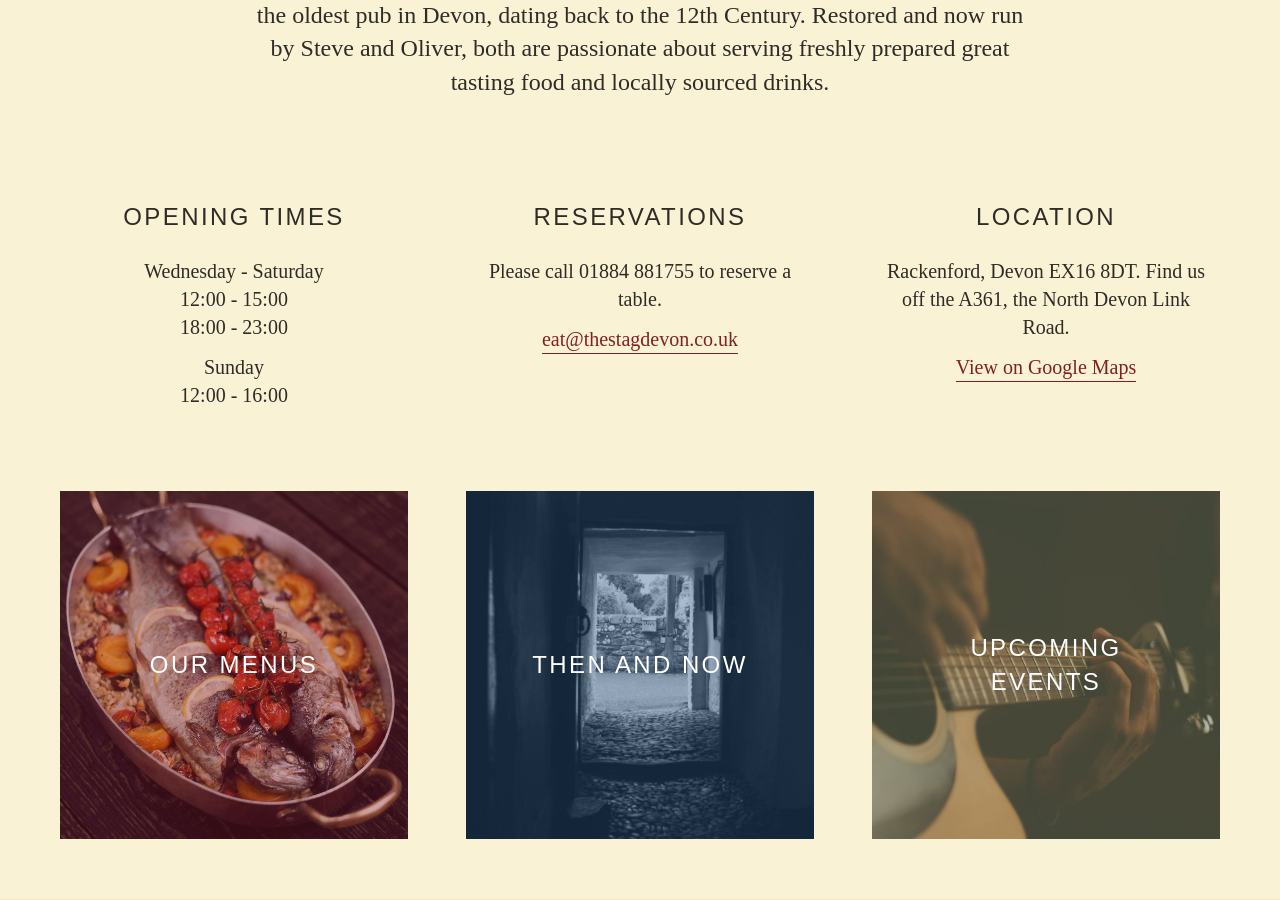
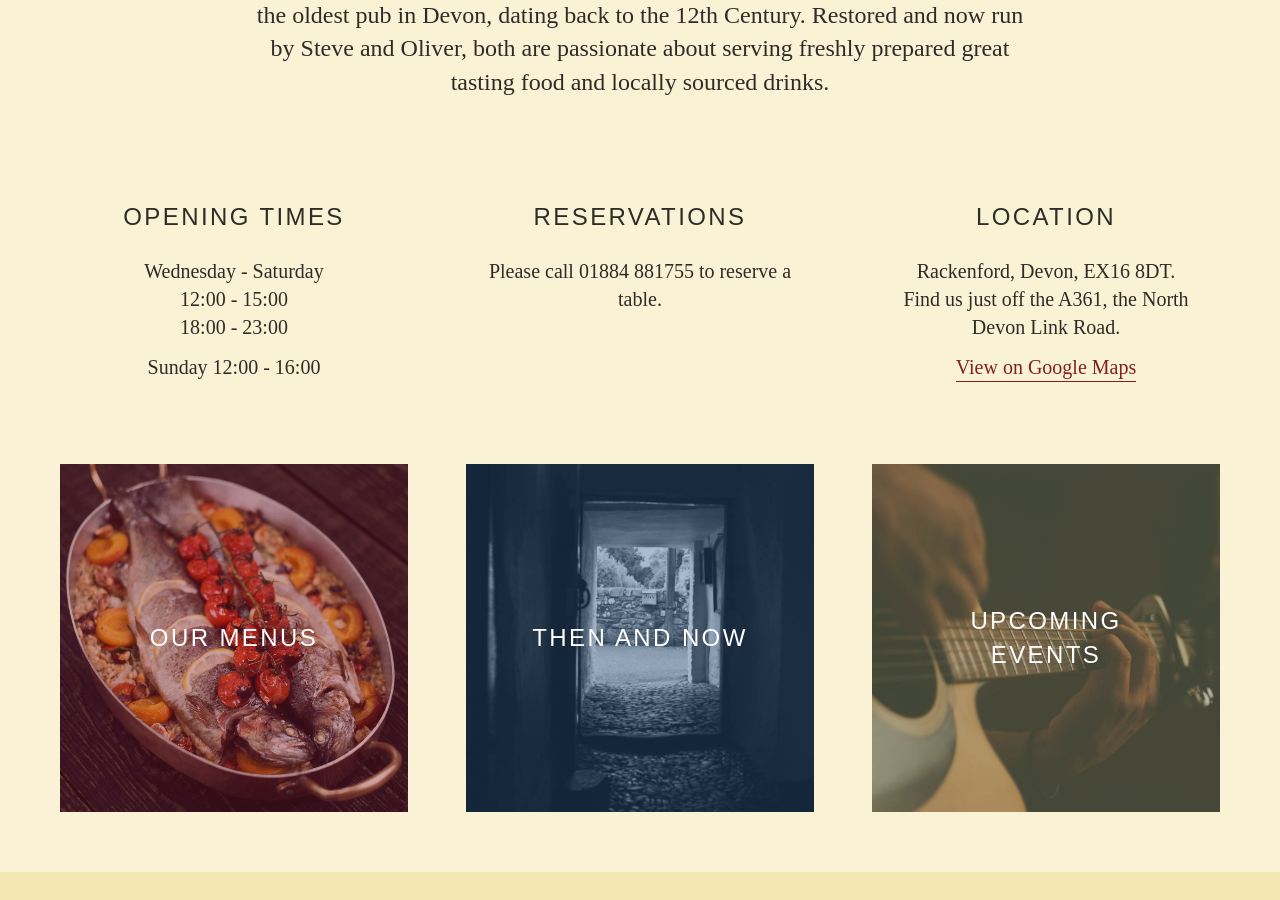
Before and after one commit to nigelpayne/thestagrackenford, a Jekyll site: the page built from index.markdown, in a window 1280 px wide and 900 px high, scrolled down 1266 px. Built offline with Jekyll 4.4.1, drawn with Linux system fonts in a browser that asks for light colours; some web fonts are replaced; some of the changed text lies outside the part shown.

Commit message:
add home layout

```diff
--- a/_config.yml
+++ b/_config.yml
@@ -48,16 +48,17 @@
 telephone: '01884 881755'
 email_address: eat@thestagdevon.co.uk
 opening_times_text: |-
-  Wednesday - Saturday
-  12:00 - 15:00
+  Wednesday - Saturday\
+  12:00 - 15:00\
   18:00 - 23:00
 
   Sunday
   12:00 - 16:00
 reservations_text: Please call 01884 881755 to reserve a table.
 location_text: |-
-  Devon, EX16 8DT.
+  Rackenford, Devon, EX16 8DT.\
   Find us just off the A361, the North Devon Link Road.
+
   [View on Google Maps](https://goo.gl/maps/3fejJabqST38Rr4J8)
 theme: minima
 plugins:
--- a/_includes/footer.html
+++ b/_includes/footer.html
@@ -3,36 +3,26 @@
   <div class="container">
     <div class="column">
       <h5>The Stag Rackenford</h5>
-      <p>Rumoured to be the oldest pub in Devon.
-        TripAdvisor Certificate of Excellence 2019.
-        Dog friendly.</p>
+      {{ site.footer_description_text | markdownify}}
     </div>
 
     <div class="column">
       <h5>Location</h5>
-      <p>Devon, EX16 8DT.</p>
-
-      <p>Find us just off the A361,
-        the North Devon Link Road.</p>
-
-      <p><a href="https://goo.gl/maps/3fejJabqST38Rr4J8">View on Google Maps</a></p>
+      {{ site.location_text | markdownify}}
     </div>
 
     <div class="column">
       <h5>Opening Times</h5>
-      <p>Wednesday - Saturday<br>
-        12:00 - 15:00<br>
-        18:00 - 23:00</p>
-      <p>Sunday<br>
-        12:00 - 16:00</p>
+      {{ site.opening_times_text | markdownify}}
     </div>
 
     <div class="column">
       <h5>Follow us</h5>
       <ul class="social-links">
-        <li><a href=""><img src="/assets/img/icon/facebook.svg" width="24" height="24" class="icon" alt="Follow The Stag Rackenford on Facebook"> Facebook</a></li>
-        <li><a href=""><img src="/assets/img/icon/instagram.svg" width="24" height="24" class="icon" alt="Follow The Stag Rackenford on Instagram"> Instagram</a></li>
-        <li><a href=""><img src="/assets/img/icon/tripadvisor.svg" width="24" height="24" class="icon" alt="The Stag Rackenford TripAdvisor"> TripAdvisor</a></li>
+        <li><a href="{{ site.facebook_url }}"><img src="/assets/img/icon/facebook.svg" width="24" height="24" class="icon" alt="Follow The Stag Rackenford on Facebook"> Facebook</a></li>
+        <li><a href="{{ site.twitter_url }}"><img src="/assets/img/icon/twitter.svg" width="24" height="24" class="icon" alt="Follow The Stag Rackenford on Twitter"> Twitter</a></li>
+        <li><a href="{{ site.instagram_url }}"><img src="/assets/img/icon/instagram.svg" width="24" height="24" class="icon" alt="Follow The Stag Rackenford on Instagram"> Instagram</a></li>
+        <li><a href="{{ site.tripadvisor_url }}"><img src="/assets/img/icon/tripadvisor.svg" width="24" height="24" class="icon" alt="The Stag Rackenford TripAdvisor"> TripAdvisor</a></li>
       </ul>
     </div>
   </div>
--- /dev/null
+++ b/_layouts/home.html
@@ -0,0 +1,88 @@
+<!doctype html>
+<html>
+
+<head>
+	<meta charset="utf-8">
+	<meta http-equiv="X-UA-Compatible" content="IE=edge">
+	<meta name="viewport" content="width=device-width, initial-scale=1">
+	<title>{{ site.title }}</title>
+	<meta name="description" content="Set in the heart of the Devon countryside, just off Exmoor National Park, The Stag Rackenford is rumoured to be the oldest pub in Devon.">
+	<link rel="icon" href="/assets/img/favicon-32x32.png">
+	<meta name="theme-color" content="#812024">
+	<!-- <meta name="twitter:card" content="summary_large_image">
+	    <meta name="twitter:site" content="@thestagrackenford">
+	    <meta name="twitter:title" content="The Stag Rackenford">
+	    <meta name="twitter:description" content="Set in the heart of the Devon countryside, just off Exmoor National Park, The Stag Rackenford is rumoured to be the oldest pub in Devon, dating back to the 12th Century.">
+	    <meta name="twitter:image" content="https://www.thestagdevon.co.uk/the-stag-rackenford.jpg"> -->
+	<meta property="og:title" content="{{ site.title }}">
+	<meta property="og:type" content="website">
+	<meta property="og:url" content="https://www.thestagdevon.co.uk/">
+	<meta property="og:description" content="Set in the heart of the Devon countryside, just off Exmoor National Park, The Stag Rackenford is rumoured to be the oldest pub in Devon, dating back to the 12th Century.">
+	<meta property="og:image" content="/assets/img/the-stag-rackenford.jpg">
+	<link rel="stylesheet" href="/assets/css/app.css">
+</head>
+
+<body>
+
+  {% include header.html %}
+
+	<section class="hero">
+
+		<h2>
+			{{ page.title }}
+		</h2>
+
+		<a href="#intro" class="tell-me-more">Tell me more <br><svg xmlns="http://www.w3.org/2000/svg" width="25.413" height="13.413" viewBox="0 0 25.413 13.413">
+				<path d="M2607.707,620.258l12.353,12.353,12.353-12.353" transform="translate(-2607.354 -619.904)" fill="none" stroke="#ffffff" stroke-width="1" /></svg></a>
+	</section>
+
+	<section class="intro" id="intro">
+
+			{{ content }}
+
+	</section>
+
+	<section class="information">
+		<div>
+			<h4>Opening times</h4>
+			{{ site.opening_times_text | markdownify}}
+		</div>
+		<div>
+			<h4>Reservations</h4>
+			{{ site.reservations_text | markdownify}}
+		</div>
+		<div>
+			<h4>Location</h4>
+			{{ site.location_text | markdownify}}
+		</div>
+	</section>
+
+	<section class="large-nav">
+		<a href="/food/" class="red-bg"><img src="/assets/img/our-menus.jpg" alt=""><span>Our menus</span></a>
+		<a href="/about/" class="blue-bg"><img src="/assets/img/stag-then-and-now.jpg" alt=""><span>Then and now</span></a>
+		<a href="/events/" class="green-bg"><img src="/assets/img/upcoming-events.jpg" alt=""><span>Upcoming events</span></a>
+	</section>
+
+	<section class="content">
+
+		<img src="/assets/img/The-Stag-Rackenford-Roundel.svg" alt="The Stag" width="120" height="120">
+		<h3>We can host your next event</h3>
+		<p>Lorem ipsum dolor sit amet, consectetur adipisifwcing elit, sed do eiusmod tempor incididunt
+			ut labore et dolore roipi magna aliqua. Ut enim ad minim veeniam, quis nostruklad exercitation
+			ullamco laboris nisi ut aliquip ex ea commodo consequat. Duis aute irure dolor in reprehenderit
+			in tufpoy voluptate velit esse cillum dolore eu fugiat nulla parieratur. Excepteur sint.</p>
+
+		<p><a href="mailto:events@thestagdevon.co.uk">events@thestagdevon.co.uk</a></p>
+		<img src="/assets/img/events-at-the-stag-rackenford.jpg" alt="Events at The Stag Rackenford" class="content-image">
+
+	</section>
+
+  {% include footer.html %}
+
+	<!-- <script src="https://ajax.googleapis.com/ajax/libs/jquery/3.4.1/jquery.min.js"></script> -->
+	<script src="/assets/js/headroom.min.js"></script>
+	<script src="/assets/js/main.js"></script>
+
+</body>
+
+</html>
--- a/index.markdown
+++ b/index.markdown
@@ -2,7 +2,7 @@
 title: With everything we do, we aim to create an exquisite dining and drinking experience
 date: 2019-10-30 09:48:00 +00:00
 permalink: "/"
-layout: default
+layout: home
 ---
 
 ![the-stag-building.png](/uploads/the-stag-building.png)
```
